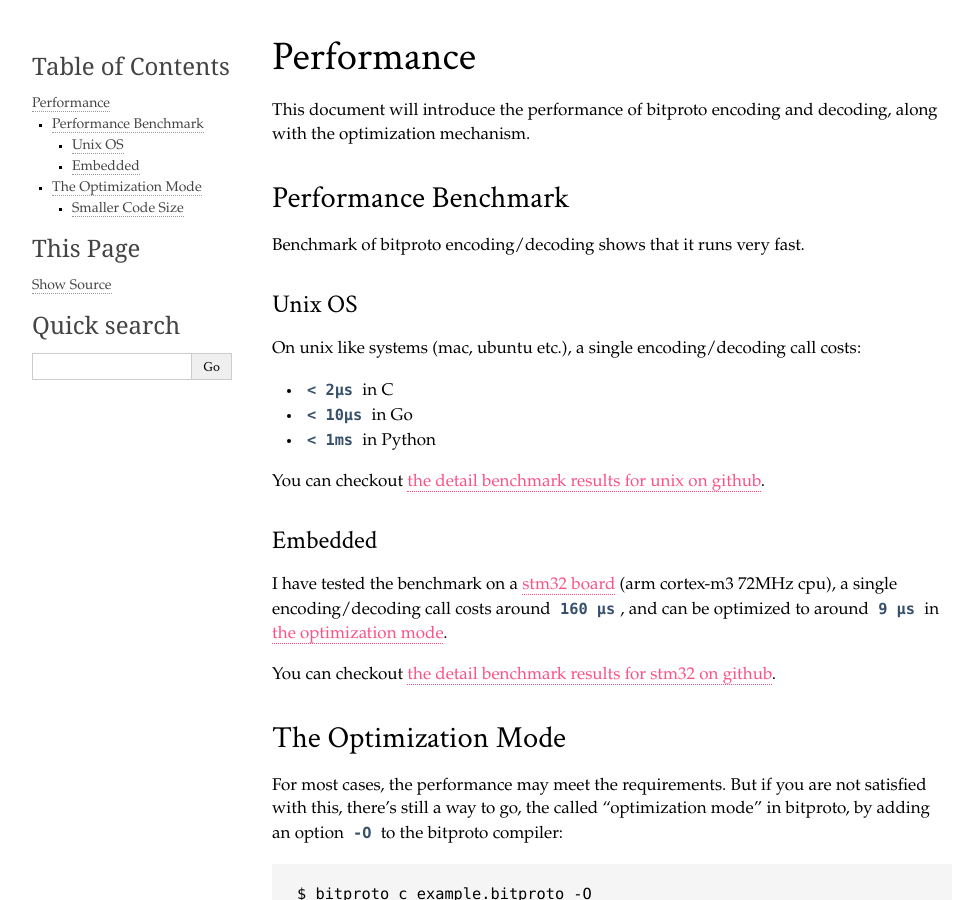
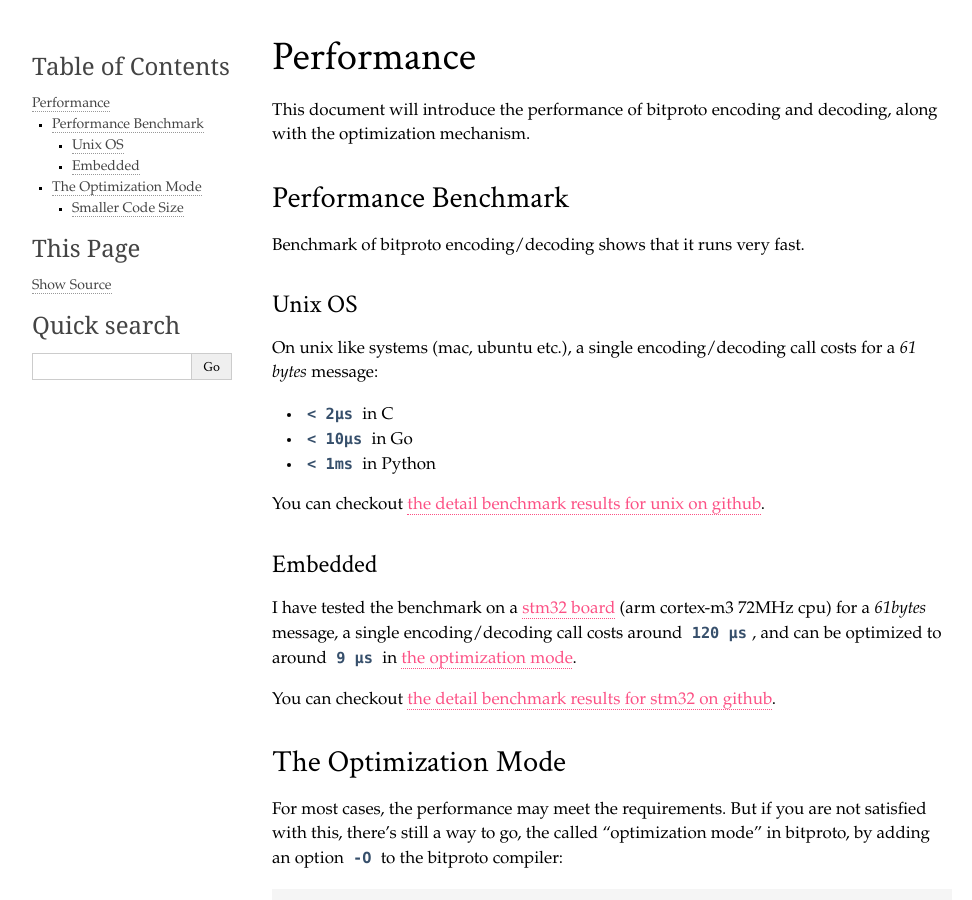
Before and after one commit to hit9/bitproto, a Sphinx documentation site: the page built from docs/performance.rst, in a window 1280 px wide and 900 px high. Shown: the whole window, without its empty margins (138-1110 px from the left). Built offline with Sphinx 7.4.7, drawn with Linux system fonts in a browser that asks for light colours.

Commit message:
Update documents

```diff
--- a/docs/performance.rst
+++ b/docs/performance.rst
@@ -16,7 +16,7 @@ Benchmark of bitproto encoding/decoding shows that it runs very fast.
 Unix OS
 ''''''''
 
-On unix like systems (mac, ubuntu etc.), a single encoding/decoding call costs:
+On unix like systems (mac, ubuntu etc.), a single encoding/decoding call costs for a `61 bytes` message:
 
 * ``< 2μs`` in C
 * ``< 10μs`` in Go
@@ -28,7 +28,7 @@ Embedded
 '''''''''
 
 I have tested the benchmark on a `stm32 board <https://www.st.com/content/st_com/en/products/microcontrollers-microprocessors/stm32-32-bit-arm-cortex-mcus/stm32-mainstream-mcus/stm32f1-series/stm32f103/stm32f103ze.html>`_
-(arm cortex-m3 72MHz cpu), a single encoding/decoding call costs around ``160 μs``, and can be optimized to around ``9 μs``
+(arm cortex-m3 72MHz cpu) for a `61bytes` message, a single encoding/decoding call costs around ``120 μs``, and can be optimized to around ``9 μs``
 in :ref:`the optimization mode <performance-optimization-mode>`.
 
 You can checkout `the detail benchmark results for stm32 on github <https://github.com/hit9/bitproto/tree/master/benchmark/stm32>`_.
```
Also changed, not shown: benchmark/stm32/README.rst.
